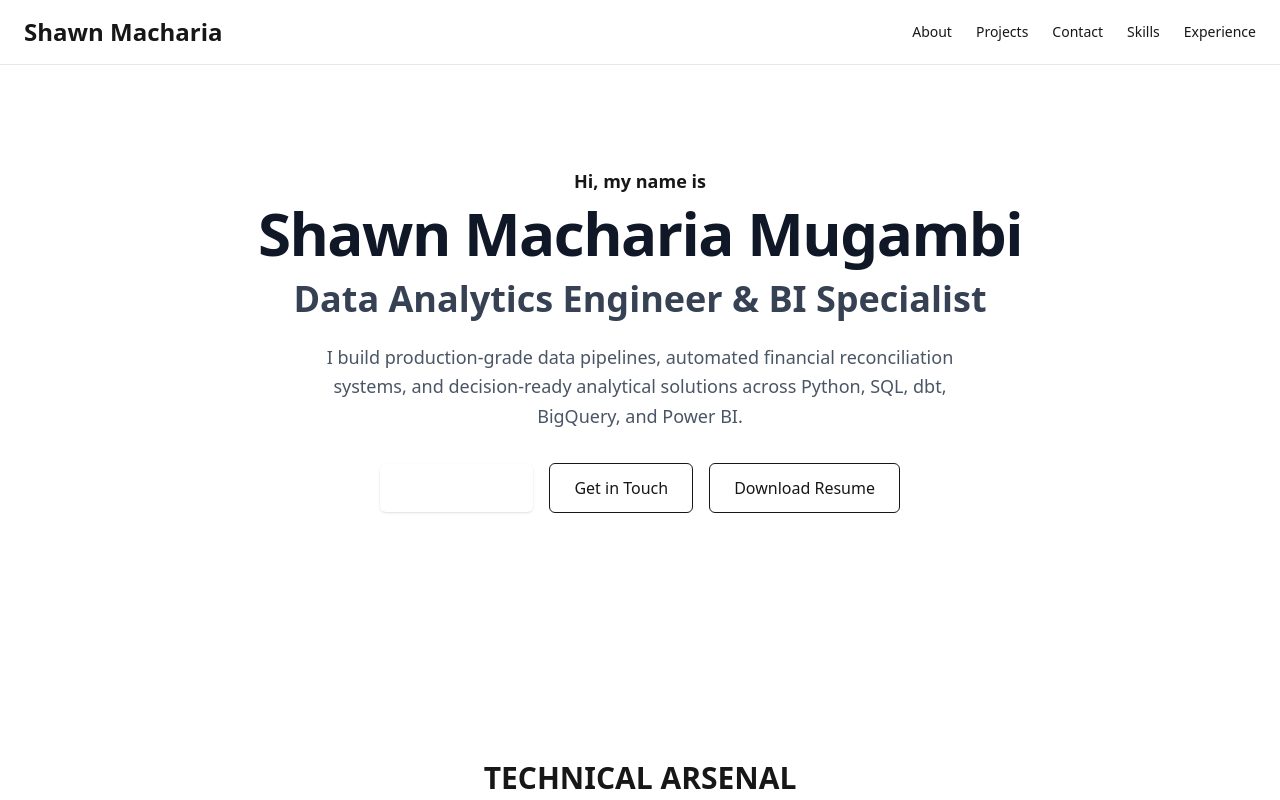
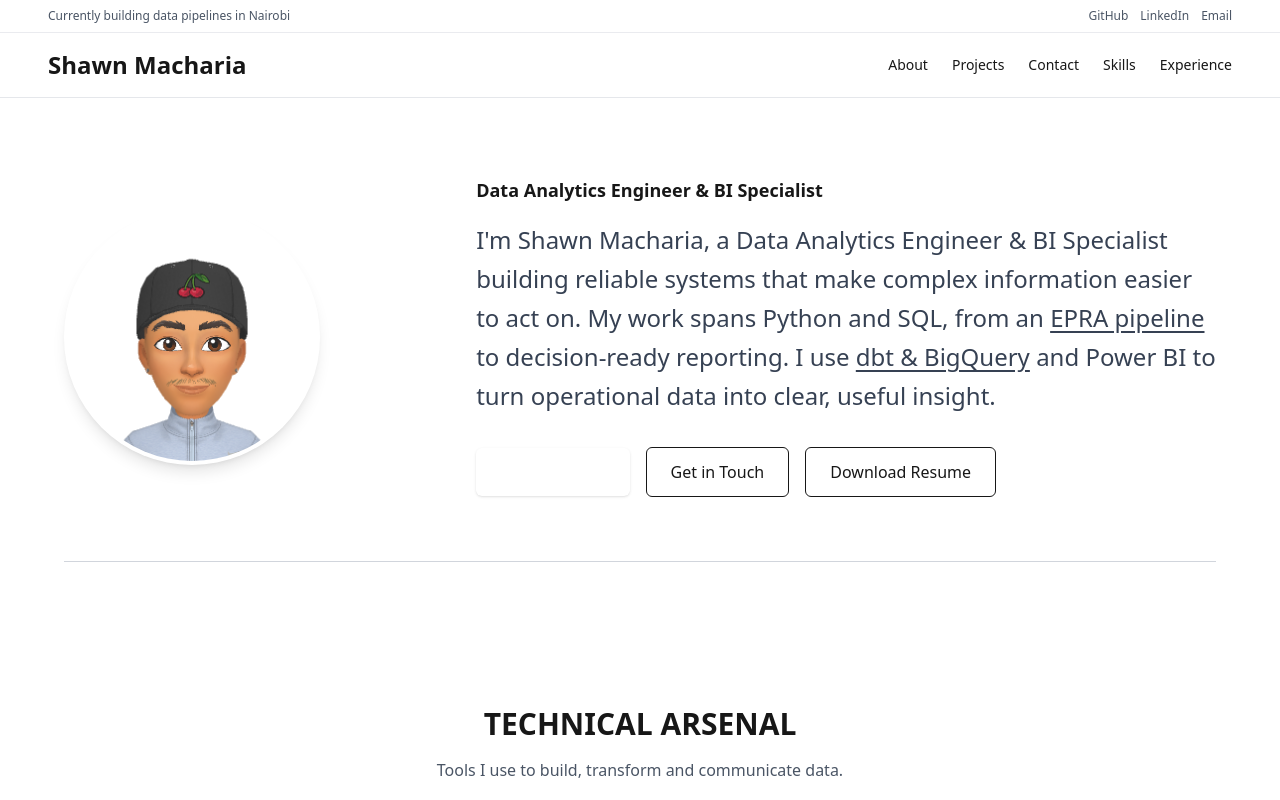
Before and after one commit to shawnmacharia/portfolio, a Next.js app: page / in a window 1280 px wide. Shown: the top 800 px of the page. Built offline with nearby package versions, Linux system fonts and the light colour scheme.

Commit message:
Update portfolio layout and add articles section

```diff
--- a/src/app/page.tsx
+++ b/src/app/page.tsx
@@ -4,6 +4,7 @@ import Hero from "@/components/Hero";
 import TechArsenal from "@/components/TechArsenal";
 import FeaturedProject from "@/components/FeaturedProject";
 import Projects from "@/components/projo";
+import Articles from "@/components/Articles";
 import Experience from "@/components/Experience";
 import About from "@/components/About";
 import Contact from "@/components/Contact";
@@ -17,6 +18,7 @@ export default function Home() {
       <TechArsenal />
       <FeaturedProject />
       <Projects />
+      <Articles />
       <Experience />
       <About />
       <Contact />
--- /dev/null
+++ b/src/components/Articles.tsx
@@ -0,0 +1,89 @@
+"use client";
+
+import { motion } from "framer-motion";
+import { FaArrowRight } from "react-icons/fa";
+
+const articles = [
+  {
+    title: "Building Reliable Data Pipelines",
+    description:
+      "Placeholder: notes on designing observable, maintainable ingestion workflows with Python and SQL.",
+    label: "PIPELINES",
+  },
+  {
+    title: "A Practical Guide to dbt Models",
+    description:
+      "Placeholder: a short walkthrough of clean transformations, testing, and documentation in dbt.",
+    label: "ANALYTICS ENGINEERING",
+  },
+  {
+    title: "From BigQuery to Power BI",
+    description:
+      "Placeholder: how a governed warehouse layer becomes useful, decision-ready reporting.",
+    label: "BUSINESS INTELLIGENCE",
+  },
+  {
+    title: "Metrics That Teams Can Trust",
+    description:
+      "Placeholder: lessons on defining, validating, and communicating metrics across an organisation.",
+    label: "DATA PRACTICE",
+  },
+];
+
+export default function Articles() {
+  return (
+    <section
+      id="articles"
+      className="bg-faint px-6 py-20 dark:bg-gray-800 md:px-12 scroll-mt-24"
+    >
+      <div className="mx-auto max-w-7xl">
+        <div className="mb-10 flex items-end justify-between gap-4 border-b border-gray-300 pb-4 dark:border-gray-700">
+          <div>
+            <p className="mb-2 text-sm font-semibold tracking-[0.2em] text-primary">
+              FIELD NOTES
+            </p>
+            <h2 className="text-3xl font-bold text-gray-900 dark:text-white md:text-4xl">
+              Articles
+            </h2>
+          </div>
+          <p className="hidden max-w-xs text-right text-sm text-gray-600 dark:text-gray-300 sm:block">
+            Ideas and working notes on data engineering and BI.
+          </p>
+        </div>
+
+        <div className="grid grid-cols-1 gap-6 sm:grid-cols-2 lg:grid-cols-4">
+          {articles.map((article, index) => (
+            <motion.article
+              key={article.title}
+              className="flex flex-col border border-gray-300 bg-white dark:border-gray-700 dark:bg-gray-900"
+              initial={{ opacity: 0, y: 18 }}
+              whileInView={{ opacity: 1, y: 0 }}
+              viewport={{ once: true, amount: 0.2 }}
+              transition={{ delay: index * 0.08 }}
+            >
+              <div className="flex aspect-[4/3] items-end bg-gradient-to-br from-primary/20 via-gray-800 to-gray-950 p-5">
+                <span className="text-xs font-semibold tracking-[0.18em] text-primary">
+                  {article.label}
+                </span>
+              </div>
+              <div className="flex flex-1 flex-col p-5">
+                <h3 className="text-xl font-semibold text-gray-900 dark:text-white">
+                  {article.title}
+                </h3>
+                <p className="mt-3 flex-1 text-sm leading-relaxed text-gray-600 dark:text-gray-300">
+                  {article.description}
+                </p>
+                <a
+                  href="#contact"
+                  className="mt-6 inline-flex items-center gap-2 text-sm font-semibold text-primary hover:gap-3 transition-all"
+                >
+                  Read more <FaArrowRight size={12} aria-hidden="true" />
+                </a>
+              </div>
+            </motion.article>
+          ))}
+        </div>
+      </div>
+    </section>
+  );
+}
--- a/src/components/Hero.tsx
+++ b/src/components/Hero.tsx
@@ -1,6 +1,7 @@
 "use client";
 
 import Link from "next/link";
+import Image from "next/image";
 import { motion } from "framer-motion";
 
 const heroVariants = {
@@ -14,80 +15,95 @@ const heroVariants = {
 
 export default function Hero() {
   return (
-    <section className="py-24 px-6 md:px-12 bg-faint dark:bg-gray-900 text-center min-h-[85vh] flex items-center justify-center">
-      <div className="max-w-4xl mx-auto">
-        <motion.p
-          className="text-primary font-semibold text-lg mb-2"
+    <section className="bg-faint px-6 pb-16 pt-36 dark:bg-gray-900 md:px-12 md:pt-44">
+      <div className="mx-auto max-w-6xl">
+        <div className="grid items-center gap-10 md:grid-cols-[minmax(220px,0.8fr)_minmax(0,1.7fr)] md:gap-16">
+          <motion.div
+            className="flex justify-center md:justify-start"
             variants={heroVariants}
             initial="hidden"
             animate="visible"
             custom={1}
           >
-          Hi, my name is
-        </motion.p>
+            <Image
+              src="/my-bitmoji.png"
+              alt="Shawn Macharia avatar"
+              width={280}
+              height={280}
+              priority
+              className="h-52 w-52 rounded-full border-4 border-primary/60 object-cover shadow-lg shadow-primary/10 md:h-64 md:w-64"
+            />
+          </motion.div>
 
-        <motion.h1
-          className="text-4xl md:text-6xl font-extrabold text-gray-900 dark:text-white mb-4 tracking-tight"
+          <div className="text-center md:text-left">
+            <motion.p
+              className="mb-4 text-lg font-semibold text-primary"
               variants={heroVariants}
               initial="hidden"
               animate="visible"
               custom={2}
             >
-          Shawn Macharia Mugambi
-        </motion.h1>
+              Data Analytics Engineer & BI Specialist
+            </motion.p>
 
-        <motion.h2
-          className="text-2xl md:text-4xl font-bold text-gray-700 dark:text-gray-300 mb-6"
+            <motion.p
+              className="max-w-3xl text-xl leading-relaxed text-gray-700 dark:text-gray-200 md:text-2xl"
               variants={heroVariants}
               initial="hidden"
               animate="visible"
               custom={3}
             >
-          Data Analytics Engineer & BI Specialist
-        </motion.h2>
+              I&apos;m Shawn Macharia, a Data Analytics Engineer & BI Specialist
+              building reliable systems that make complex information easier to
+              act on. My work spans Python and SQL, from an{" "}
+              <Link
+                href="#projects"
+                className="underline decoration-primary underline-offset-4 hover:text-primary"
+              >
+                EPRA pipeline
+              </Link>{" "}
+              to decision-ready reporting. I use{" "}
+              <Link
+                href="#tech"
+                className="underline decoration-primary underline-offset-4 hover:text-primary"
+              >
+                dbt & BigQuery
+              </Link>{" "}
+              and Power BI to turn operational data into clear, useful insight.
+            </motion.p>
 
-        <motion.p
-          className="max-w-2xl mx-auto text-gray-600 dark:text-gray-400 text-base md:text-lg mb-8 leading-relaxed"
+            <motion.div
+              className="mt-8 flex flex-col items-center gap-4 sm:flex-row md:justify-start"
               variants={heroVariants}
               initial="hidden"
               animate="visible"
               custom={4}
             >
-          I build production-grade data pipelines, automated financial
-          reconciliation systems, and decision-ready analytical solutions across
-          Python, SQL, dbt, BigQuery, and Power BI.
-        </motion.p>
-
-        <motion.div
-          className="flex flex-col sm:flex-row gap-4 justify-center items-center"
-          variants={heroVariants}
-          initial="hidden"
-          animate="visible"
-          custom={5}
-        >
               <Link
                 href="#projects"
-            className="w-full sm:w-auto px-6 py-3 bg-primary text-white font-medium rounded-md hover:bg-primary/90 transition shadow-sm"
+                className="w-full rounded-md bg-primary px-6 py-3 text-center font-medium text-white shadow-sm transition hover:bg-primary/90 sm:w-auto"
               >
                 View My Work
               </Link>
-
               <Link
                 href="#contact"
-            className="w-full sm:w-auto px-6 py-3 border border-primary text-primary font-medium rounded-md hover:bg-primary hover:text-white transition"
+                className="w-full rounded-md border border-primary px-6 py-3 text-center font-medium text-primary transition hover:bg-primary hover:text-white sm:w-auto"
               >
                 Get in Touch
               </Link>
-
               <a
                 href="/Shawn-Mugambi-Resume.pdf"
-            className="w-full sm:w-auto px-6 py-3 border border-primary text-primary font-medium rounded-md hover:bg-primary hover:text-white transition"
+                className="w-full rounded-md border border-primary px-6 py-3 text-center font-medium text-primary transition hover:bg-primary hover:text-white sm:w-auto"
                 download
               >
                 Download Resume
               </a>
             </motion.div>
           </div>
+        </div>
+
+        <div className="mt-16 border-t border-gray-300 dark:border-gray-700" />
+      </div>
     </section>
   );
 }
--- a/src/components/Navbar.tsx
+++ b/src/components/Navbar.tsx
@@ -27,8 +27,40 @@ export default function Navbar() {
   const closeMenu = () => setIsOpen(false);
 
   return (
-    <nav className="fixed inset-x-0 top-0 z-30 bg-white/80 dark:bg-gray-900/80 backdrop-blur-md border-b border-gray-200 dark:border-gray-700">
-      <div className="flex items-center justify-between px-6 py-4">
+    <nav className="fixed inset-x-0 top-0 z-30 border-b border-gray-200 bg-white/90 backdrop-blur-md dark:border-gray-700 dark:bg-gray-900/90">
+      <div className="border-b border-gray-200/80 dark:border-gray-700/80">
+        <div className="mx-auto flex max-w-7xl items-center justify-between gap-4 px-6 py-2 text-xs text-gray-600 dark:text-gray-400 md:px-12">
+          <p className="truncate">
+            Currently building data pipelines in Nairobi
+          </p>
+          <div className="flex shrink-0 items-center gap-3">
+            <a
+              href="https://github.com/shawnmacharia"
+              target="_blank"
+              rel="noopener noreferrer"
+              className="transition-colors hover:text-primary"
+            >
+              GitHub
+            </a>
+            <a
+              href="https://linkedin.com/in/shawnmugambi"
+              target="_blank"
+              rel="noopener noreferrer"
+              className="transition-colors hover:text-primary"
+            >
+              LinkedIn
+            </a>
+            <a
+              href="mailto:hello@shawnmugambi.dev"
+              className="transition-colors hover:text-primary"
+            >
+              Email
+            </a>
+          </div>
+        </div>
+      </div>
+
+      <div className="flex items-center justify-between px-6 py-4 md:px-12">
         {/* Brand / Logo */}
         <Link href="/" className="text-2xl font-bold text-primary">
           Shawn Macharia
```
Also changed, not shown: public/my-bitmoji.png (added). Lines whose indentation alone changed are shown as unchanged.
